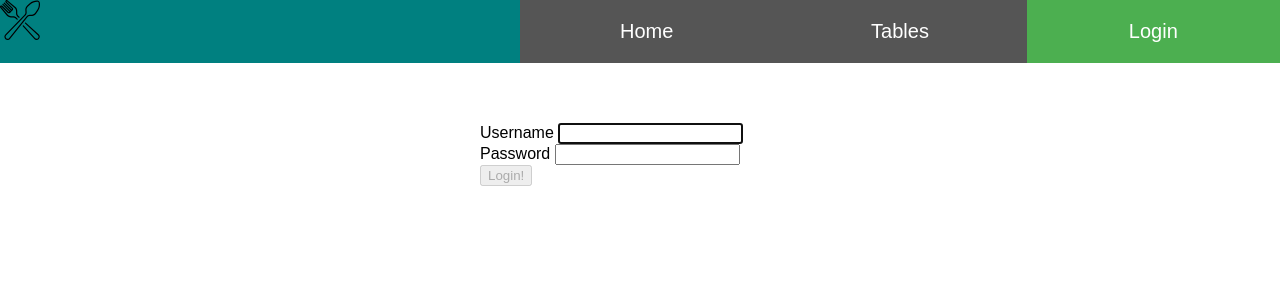
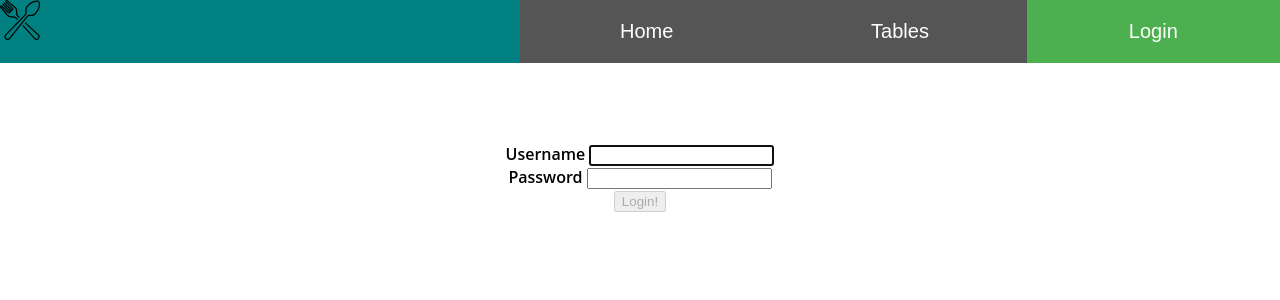
Before and after one commit to wperkins22/gitthisbread_main, a React (Create React App) app: page /#/Login in a window 1280 px wide. Shown: the top 300 px of the page. Built offline with nearby package versions, Linux system fonts and the light colour scheme.

Commit message:
Fixes to login form css

```diff
--- a/src/Login.css
+++ b/src/Login.css
@@ -1,10 +1,12 @@
 @media all and (min-width: 480px) {
     .Login {
-        padding: 60px 0;
+        padding: 80px 0;
+        text-align: center;
+        font-family: "Open Sans", sans-serif;
+        font-weight: 600;
     }
 
     .Login form {
         margin: 0 auto;
-        max-width: 320px;
     }
 }
```
